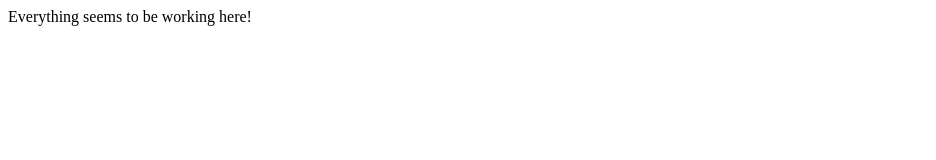
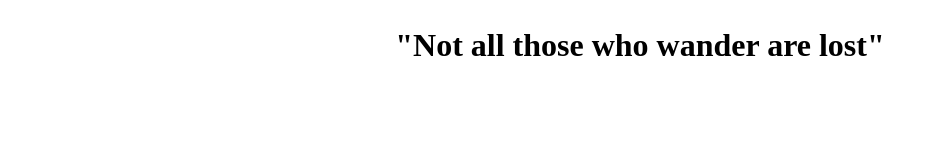
Before and after one commit to mattschweers/mattschweers.github.io, a plain HTML site: page index.html in a window 1280 px wide. Shown: the whole page, without its empty margins (0-936 px from the left). Drawn offline with Linux system fonts and the light colour scheme.

Commit message:
Rebase to current

```diff
--- a/index.html
+++ b/index.html
@@ -1,3 +1,13 @@
-<html>
-<p>Everything seems to be working here!</p>
-</html>
+<!doctype html>
+<title>Matt Schweers</title>
+<style>
+  body { text-align: center; font: Helvetica, sans-serif;}
+  h1 { font-size: 2em; }
+  article { display: block; text-align: center; width: 80%; margin: 0 auto; }
+  a { color: #dc8100; text-decoration: none; }
+  a:hover { color: #333; text-decoration: none; }
+</style>
+
+<article>
+    <h1>"Not all those who wander are lost"</h1>
+</article>
```
Also changed, not shown: robots.txt (added), sitemap.txt (added), 1 other file.
